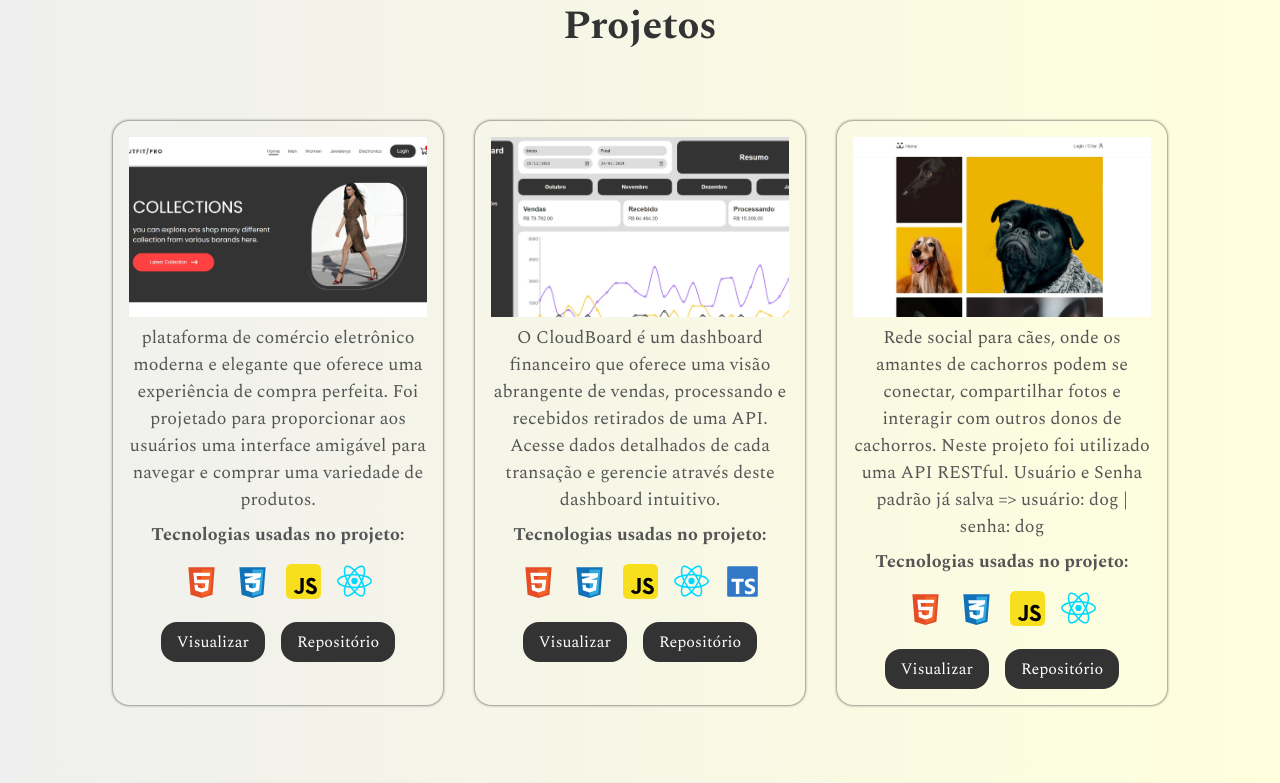
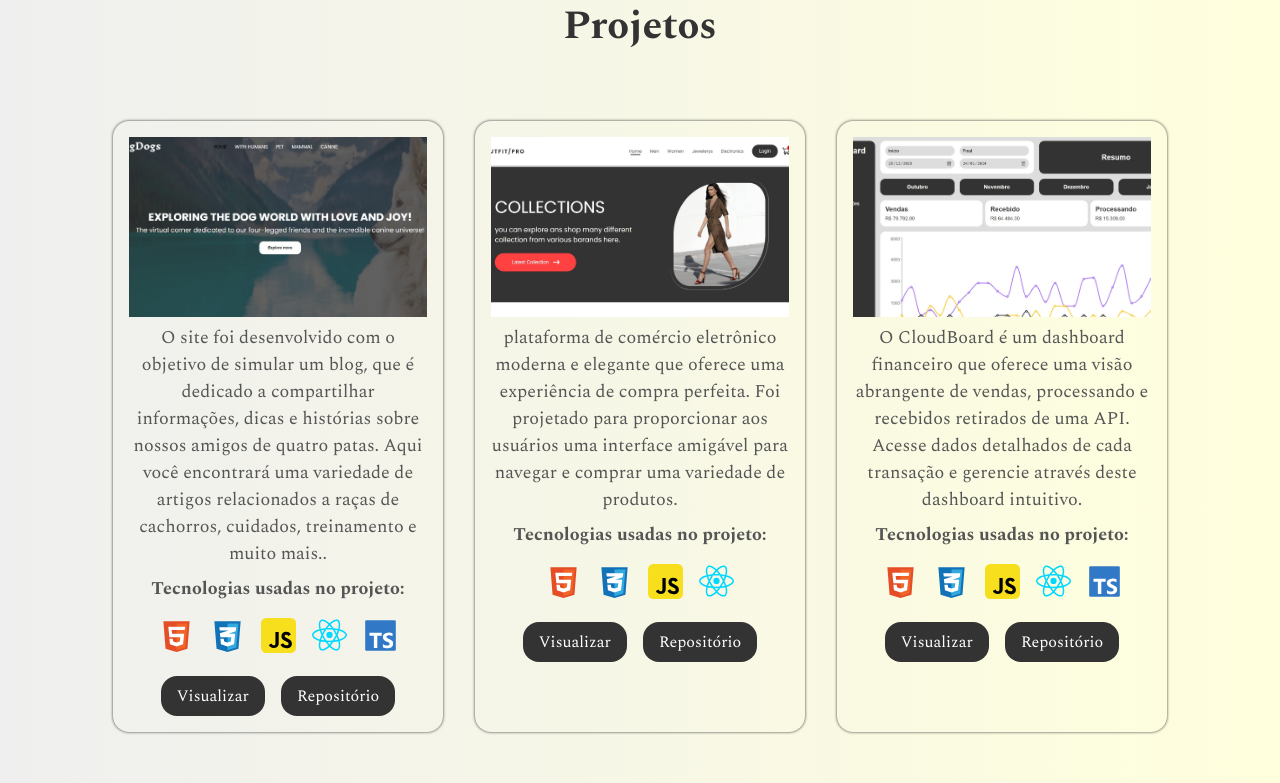
Before and after one commit to luizCosta-Serao/luizCosta-Serao.github.io, a React (Create React App) app: page / in a window 1280 px wide. Shown: the part 1780-2563 px from the top of the page. Built offline with nearby package versions, Linux system fonts and the light colour scheme.

Commit message:
novo projeto blogDogs

```diff
--- a/src/components/Portfolio/Portfolio.js
+++ b/src/components/Portfolio/Portfolio.js
@@ -4,6 +4,7 @@ import dogs from "../../imgs/Portfolio/dogs.jpeg"
 import gestorEstoque from "../../imgs/Portfolio/gestor_de_estoque.jpeg"
 import calculadora from "../../imgs/Portfolio/calculadora.jpeg"
 import jogoDaVelha from "../../imgs/Portfolio/jogo-da-velha.jpeg"
+import blogDogs from '../../imgs/Portfolio/blogdogs.jpeg'
 import cloudBoard from '../../imgs/Portfolio/cloudboard.jpeg'
 import shopper from "../../imgs/Portfolio/shopper.jpeg"
 import html from '../../imgs/Skills/html.svg'
@@ -14,6 +15,19 @@ import typeScript from '../../imgs/Skills/typescript.svg'
 
 const Portfolio = () => {
   const slides =  [
+    {
+      text: 'O site foi desenvolvido com o objetivo de simular um blog, que é dedicado a compartilhar informações, dicas e histórias sobre nossos amigos de quatro patas. Aqui você encontrará uma variedade de artigos relacionados a raças de cachorros, cuidados, treinamento e muito mais..',
+      img: <img src={blogDogs} alt='BlogDogs' />,
+      techs: [
+        <img src={html} alt='HTML' />,
+        <img src={css} alt='CSS' />,
+        <img src={js} alt='JavaScript' />,
+        <img src={react} alt='ReactJS' />,
+        <img src={typeScript} alt='TypeScript' />,
+      ],
+      href: 'https://blogging-sepia.vercel.app/',
+      github: 'https://github.com/luizCosta-Serao/blogging'
+    },
     {
       text:'plataforma de comércio eletrônico moderna e elegante que oferece uma experiência de compra perfeita. Foi projetado para proporcionar aos usuários uma interface amigável para navegar e comprar uma variedade de produtos.',
       img:<img src={shopper} alt="Ecommerce Outfit/Pro"/>,
@@ -40,7 +54,7 @@ const Portfolio = () => {
       github:"https://github.com/luizCosta-Serao/cloudboard"
     },
     {
-      text:"Rede social para cães, onde os amantes de cachorros podem se conectar, compartilhar fotos e interagir com outros donos de cachorros. Neste projeto foi utilizado uma API RESTful. Usuário e Senha padrão já salva => usuário: dog | senha: dog",
+      text:"Projeto realizado no curso da origamid utilizando uma API RESTful. Rede social para cães, onde os amantes de cachorros podem se conectar, compartilhar fotos e interagir com outros donos de cachorros. Usuário e Senha padrão já salva => usuário: dog | senha: dog",
       img:<img src={dogs} alt="dogs"/>,
       techs: [
         <img src={html} alt='HTML' />,
```
Also changed, not shown: src/imgs/Portfolio/blogdogs.jpeg (added).
